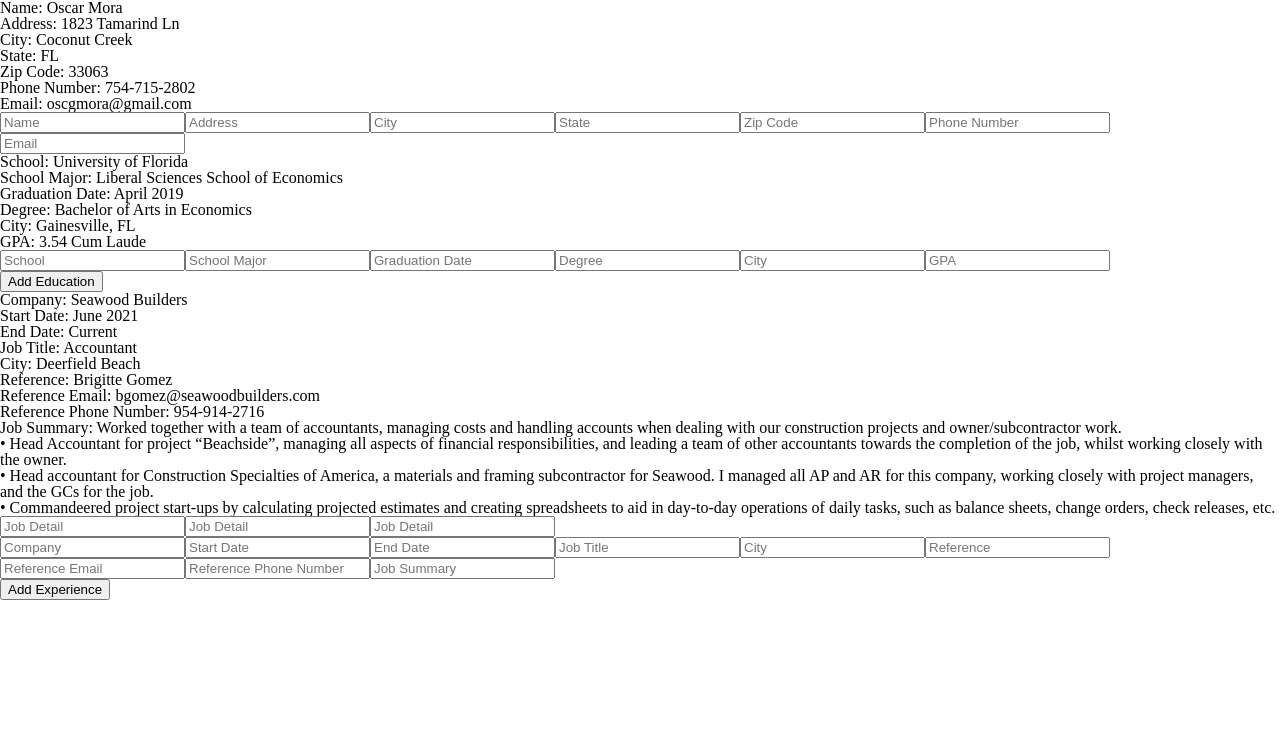
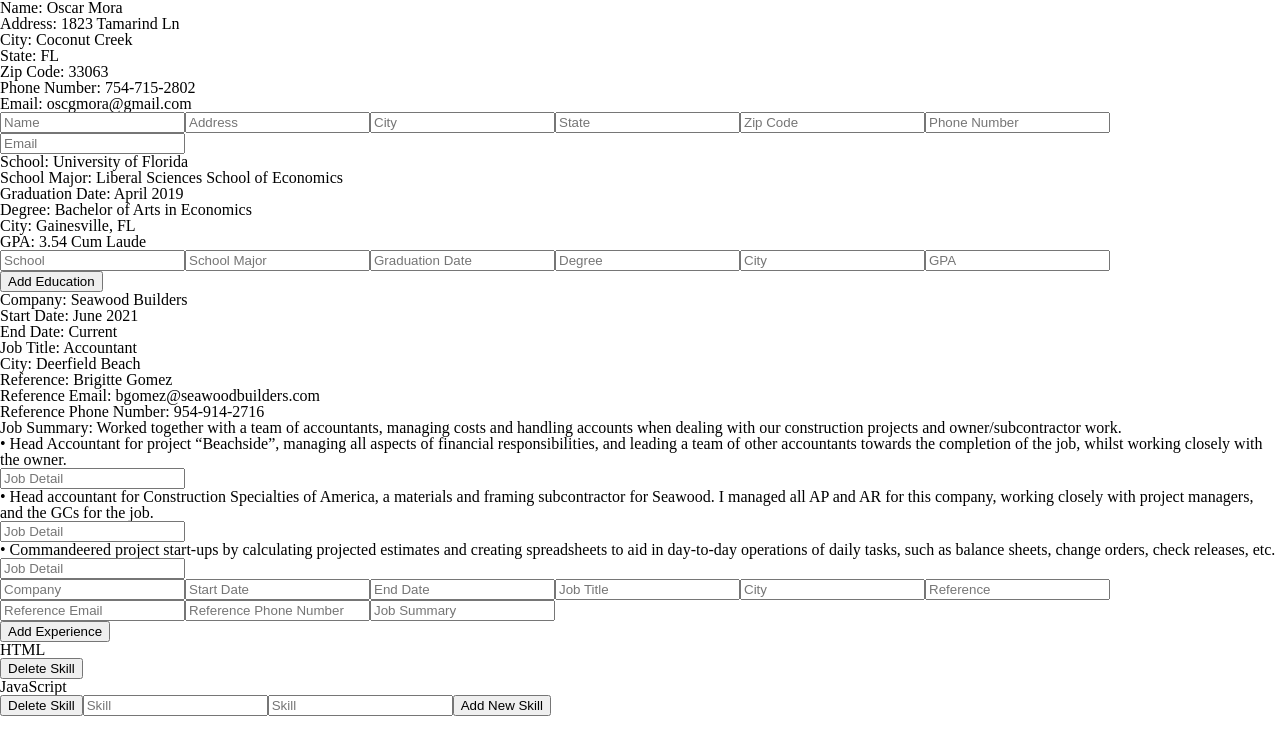
Before and after one commit to oscargmora/cv-application, a React (Vite) app: page / in a window 1280 px wide. Shown: the top 754 px of the page. Built offline with nearby package versions, Linux system fonts and the light colour scheme.

Commit message:
Start Skill Section

```diff
--- a/src/App.jsx
+++ b/src/App.jsx
@@ -1,6 +1,7 @@
 import Personal from "./components/Personal";
 import Education from "./components/Education";
 import Experience from "./components/Experience";
+import Skills from "./components/Skills";
 
 function App() {
   return (
@@ -9,6 +10,7 @@ function App() {
         <Personal />
         <Education />
         <Experience />
+        <Skills />
       </div>
     </>
   )
--- a/src/components/Experience.jsx
+++ b/src/components/Experience.jsx
@@ -31,10 +31,9 @@ function JobDetailSection({ details, handleJobDetailSection }) {
 
     return (
         <div className="job-details">
-            {details.map((_val, index) => (
+            {details.map((val, index) => (
+                <>
                     <p key={index}>{`• ${jobDetails[index]}`}</p>
-            ))}
-            {details.map((val, index) => (
                     <Input
                         key={index}
                         className="job-detail-input"
@@ -42,6 +41,7 @@ function JobDetailSection({ details, handleJobDetailSection }) {
                         id={`jobDetail-${index}`}
                         handleChange={(e) => handleInputChange(index, e.target.value)}
                     />
+                </>
             ))}
         </div>
     );
--- /dev/null
+++ b/src/components/Skills.jsx
@@ -0,0 +1,60 @@
+import { useState } from "react";
+import PropTypes from 'prop-types';
+import map from 'lodash/map';
+import { startCase } from "lodash";
+
+const Input = ({label, id, handleChange, type}) => (
+    <>
+        <input placeholder={label} label={label} id={id} name={id} onChange={handleChange} type={type || 'text'} />
+    </>
+)
+
+Input.propTypes = {
+    label: PropTypes.string.isRequired,
+    id: PropTypes.string.isRequired,
+    handleChange: PropTypes.func.isRequired,
+    type: PropTypes.string
+}
+
+function Skills() {
+    const [skills, setSkills] = useState(['HTML', 'JavaScript']);
+
+    const handleChange = (index, e) => {
+        setSkills(prevSkill => {
+            const newSkill = [...prevSkill];
+            newSkill[index] = e.target.value
+            return newSkill;
+        })
+    }
+
+    const addSkill = () => {
+        setSkills(prevSkill => [...prevSkill, ''])
+    }
+
+    const deleteSkill = (index) => {
+        setSkills(prevSkill => {
+            const oldSkill = [...prevSkill];
+            oldSkill.splice(index, 1);
+            return oldSkill
+        })
+    }
+
+    return (
+        <div className="skills">
+            {skills.map((val, index) => (
+                <>
+                    <p>{val}</p>
+                    <button onClick={(e) => deleteSkill(index, e)}>Delete Skill</button>
+                </>
+            ))}
+            {skills.map((val, index) => (
+                <>
+                    <Input label='Skill' id={val} handleChange={(e) => handleChange(index, e)} />
+                </>
+            ))}
+            <button onClick={addSkill}>Add New Skill</button>
+        </div>
+    )
+}
+
+export default Skills
```
Lines whose indentation alone changed are shown as unchanged.
